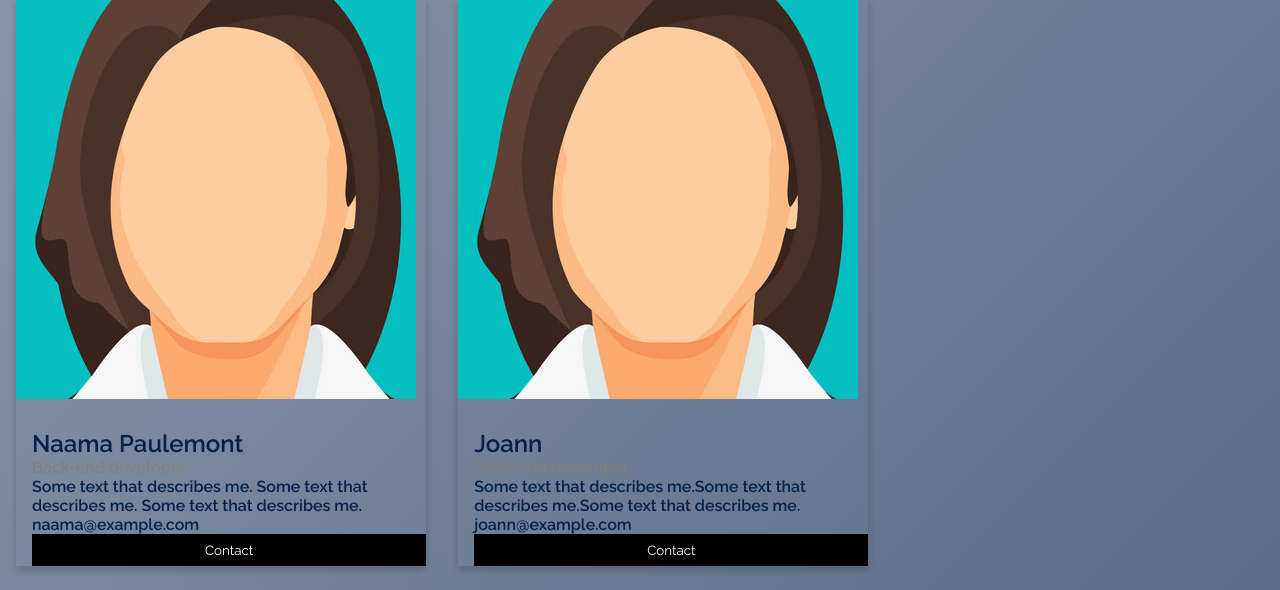
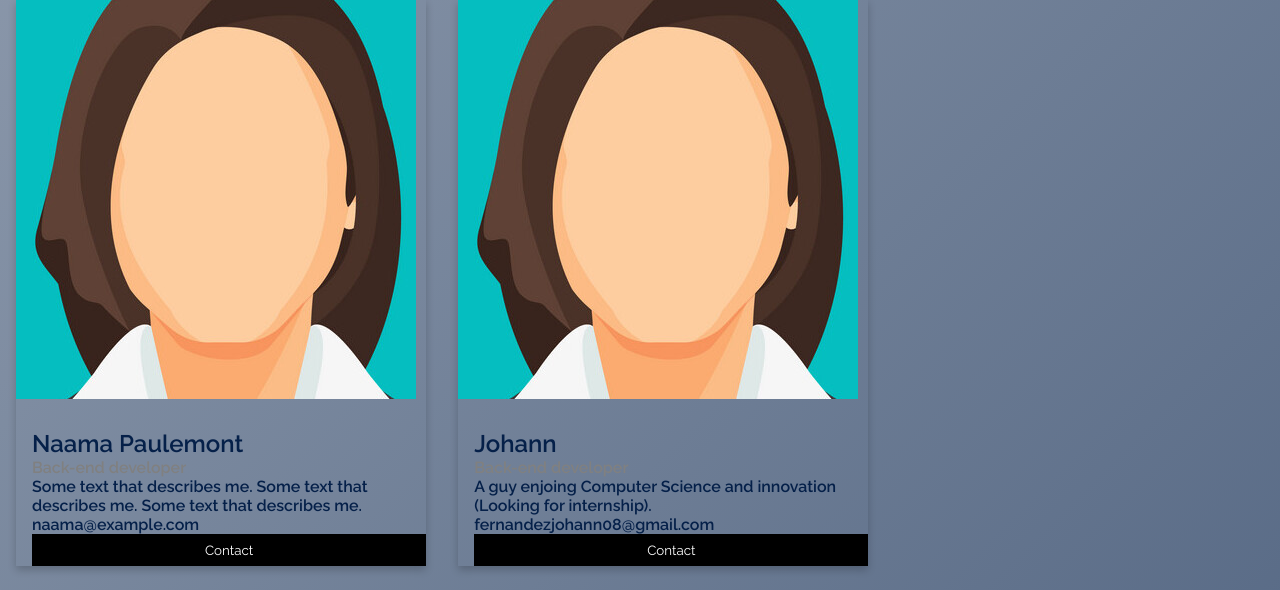
Before and after one commit to ebbuni1023/Guardian, a Flask app: page /about in a window 1280 px wide. Shown: the part 1196-1786 px from the top of the page. Run offline with Flask 2, Linux system fonts and the light colour scheme; parts of the project's set-up code (start-up, migrations or seed data) failed here and were passed over; some libraries are stand-ins or nearby versions.

Commit message:
Added GUI

```diff
--- a/test.py
+++ b/GUI.py
@@ -3,6 +3,7 @@ from PyQt5 import QtCore, QtWidgets
 from PyQt5.QtWidgets import QMainWindow, QLabel, QGridLayout, QWidget
 from PyQt5.QtWidgets import QPushButton
 from PyQt5.QtCore import QSize
+import subprocess
 
 class MainWindow(QMainWindow):
     def __init__(self):
@@ -17,7 +18,7 @@ class MainWindow(QMainWindow):
         pybutton.move(50, 50)
 
     def clickMethod(self):
-        print('Clicked Pyqt button.')
+        subprocess.call('facerec.py', shell=True)
 
 if __name__ == "__main__":
     app = QtWidgets.QApplication(sys.argv)
--- a/keyboard_settings_fam.py
+++ b/keyboard_settings_fam.py
@@ -128,12 +128,12 @@ def rewrite(write):
         open_json(num14, info[1])
 
 def open_json(number, data):
-    with open("keyset.json", "r") as x:
+    with open("keyset_fam.json", "r") as x:
         something = json.load(x)
         print(data)
         print(number)
 
         something[str(number)] = str(data)
 
-    with open ("keyset.json", "w") as x:
+    with open ("keyset_fam.json", "w") as x:
         json.dump(something, x, indent=2)
--- a/main.py
+++ b/main.py
@@ -2,7 +2,6 @@ from flask import Flask, render_template, url_for, request, redirect
 # import facerec
 import keyboard_settings_fam
 import keyboard_settings_nur
-import facerec
 
 
 app = Flask(__name__)
@@ -36,5 +35,6 @@ def family():
         keyboard_settings_fam.rewrite(stuff)
     return render_template("settings.html", title="settings")
 
+
 if __name__ == "__main__":
     app.run(debug=True)
--- a/templates/about.html
+++ b/templates/about.html
@@ -219,10 +219,10 @@
             <div class="card">
                 <img src="/static/35.jpg">
                 <div class="container">
-                    <h2>Joann</h2>
+                    <h2>Johann</h2>
                     <p class="title">Back-end developer</p>
-                    <p>Some text that describes me.Some text that describes me.Some text that describes me.</p>
-                    <p>joann@example.com</p>
+                    <p>A guy enjoing Computer Science and innovation (Looking for internship).</p>
+                    <p>fernandezjohann08@gmail.com</p>
                     <p><button class="button">Contact</button></p>
                 </div>
             </div>
```
